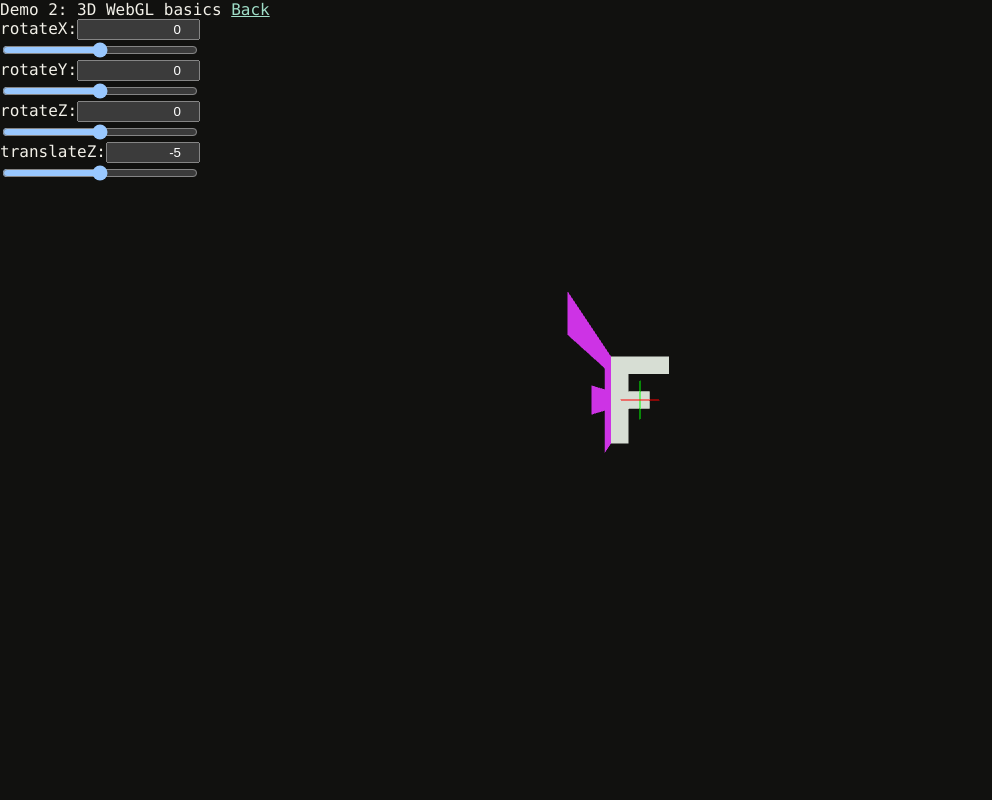
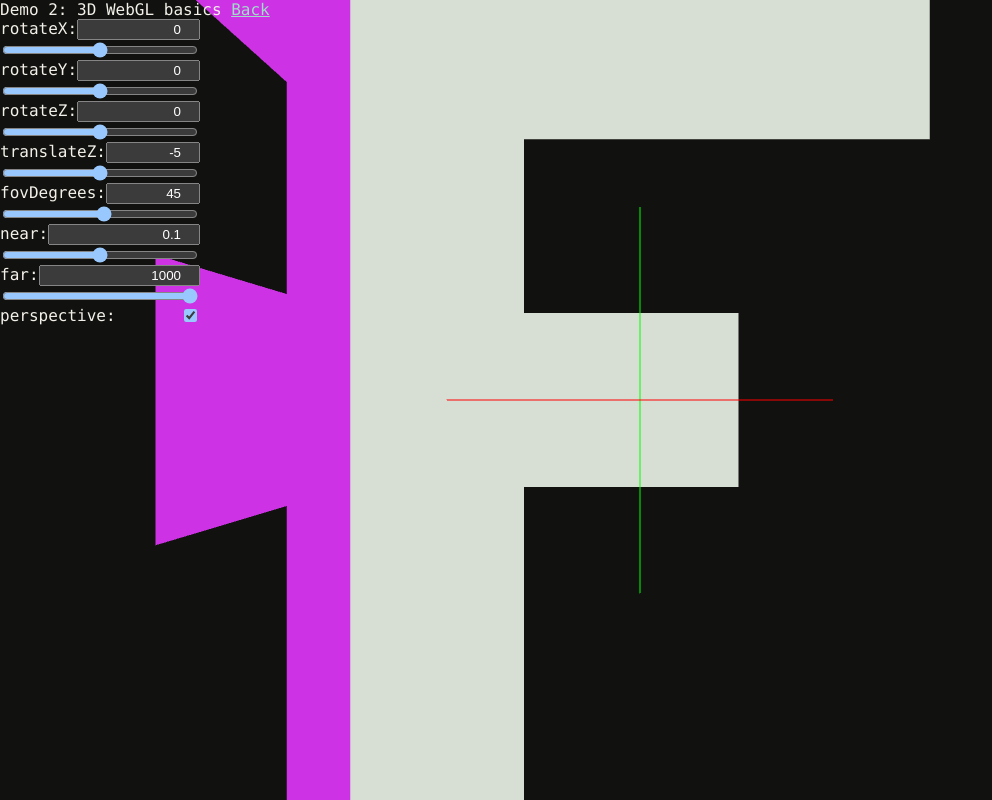
Before and after one commit to Egor-Koldasov/media-collection-test-assignment, a Next.js app: page /demos/demo2 in a window 1280 px wide. Shown: the whole page, without its empty margins (0-992 px from the left). Built offline with nearby package versions, Linux system fonts and the light colour scheme.

Commit message:
Play with fov.

```diff
--- a/package.json
+++ b/package.json
@@ -6,7 +6,7 @@
     "node": ">=20.19.0"
   },
   "scripts": {
-    "dev": "next dev",
+    "dev": "PORT=3825 next dev",
     "build": "next build",
     "start": "next start",
     "lint": "eslint .",
--- a/src/app/globals.css
+++ b/src/app/globals.css
@@ -44,4 +44,5 @@ a {
   width: 100%;
   height: 100%;
   pointer-events: none;
+  z-index: -1;
 }
--- a/src/demo/demo2/Demo2.tsx
+++ b/src/demo/demo2/Demo2.tsx
@@ -56,7 +56,21 @@ const state = proxy({
   rotateY: 0,
   rotateZ: 0,
   translateZ: -5,
+  fovDegrees: 45,
+  near: 0.1,
+  far: 1000,
+  perspective: true,
 })
+
+const sliderKeys = [
+  "rotateX",
+  "rotateY",
+  "rotateZ",
+  "translateZ",
+  "fovDegrees",
+  "near",
+  "far",
+] as const
 
 function checkGLError(gl: WebGL2RenderingContext, label: string) {
   const error = gl.getError()
@@ -85,11 +99,11 @@ type SpacePixelOpts = {
 const spacePixel = (opts: SpacePixelOpts) =>
   mat4Mult(
     spaceClip(),
-    mat4TransformScale(
-      2 / opts.pixel.width,
-      2 / opts.pixel.height,
-      2 / (opts.pixel.depth ?? opts.pixel.height),
-    ),
+    // mat4TransformScale(
+    //   2 / opts.pixel.width,
+    //   2 / opts.pixel.height,
+    //   2 / (opts.pixel.depth ?? opts.pixel.height),
+    // ),
   )
 type SpaceUnitOpts = SpacePixelOpts & {
   unit: { unitPixelSize: number }
@@ -97,8 +111,15 @@ type SpaceUnitOpts = SpacePixelOpts & {
 const spaceUnit = (opts: SpaceUnitOpts) =>
   mat4Mult(
     spacePixel(opts),
-    mat4TransformPerspective(45, 1, 1, 10),
-    mat4TransformScale(opts.unit.unitPixelSize, opts.unit.unitPixelSize, 1),
+    // mat4TransformScale(opts.unit.unitPixelSize, opts.unit.unitPixelSize, 1),
+    state.perspective
+      ? mat4TransformPerspective(
+          state.fovDegrees,
+          opts.pixel.width / opts.pixel.height,
+          state.near,
+          state.far,
+        )
+      : mat4Id(),
   )
 
 const spaces = {
@@ -352,12 +373,16 @@ export function Demo2() {
     undefined,
   )
   const snap = useSnapshot(state)
-  const sliderKeys = Object.keys(state) as (keyof typeof state)[]
 
   return (
     <>
       Demo 2: 3D WebGL basics <Link href="/">Back</Link>
       <div>
+        <canvas
+          aria-label={ariaLabel}
+          className="demo-canvas"
+          ref={canvasRef}
+        />
         {sliderKeys.map((sliderKey) => (
           <StateSlider
             key={sliderKey}
@@ -366,8 +391,16 @@ export function Demo2() {
             onChange={(value) => (state[sliderKey] = value)}
           />
         ))}
+        <div style={{ display: "flex", maxWidth: 200 }}>
+          <span>perspective:</span>
+          <input
+            style={{ marginLeft: "auto" }}
+            type="checkbox"
+            checked={snap.perspective}
+            onChange={(e) => (state.perspective = e.target.checked)}
+          />
+        </div>
       </div>
-      <canvas aria-label={ariaLabel} className="demo-canvas" ref={canvasRef} />
       {error && <p className="error">{error}</p>}
     </>
   )
```
Also changed, not shown: src/lib/math/mat4/mat4TransformPerspective.tsx (+4 -4 lines), 1 other file (tests, documents, lock files or other folders).
